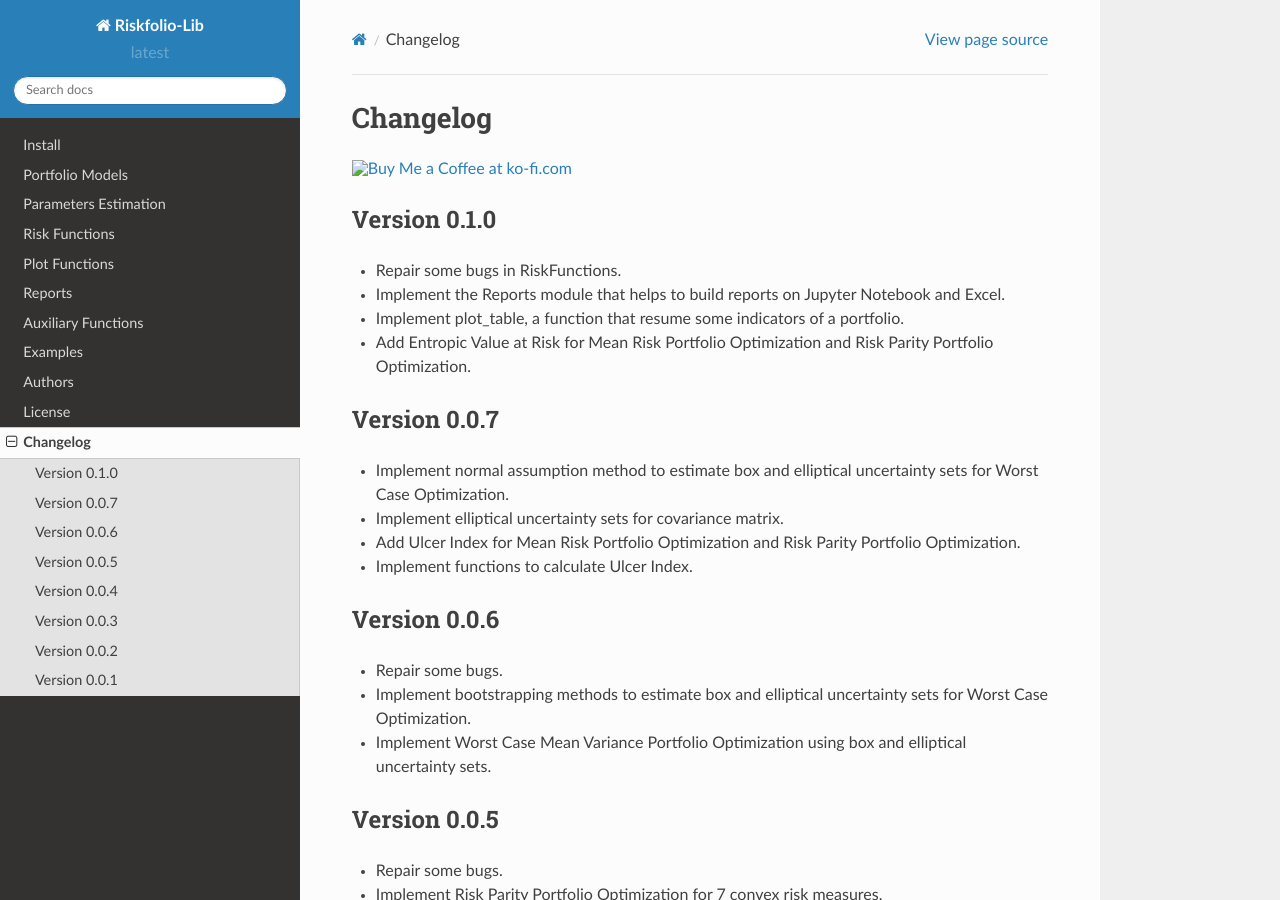
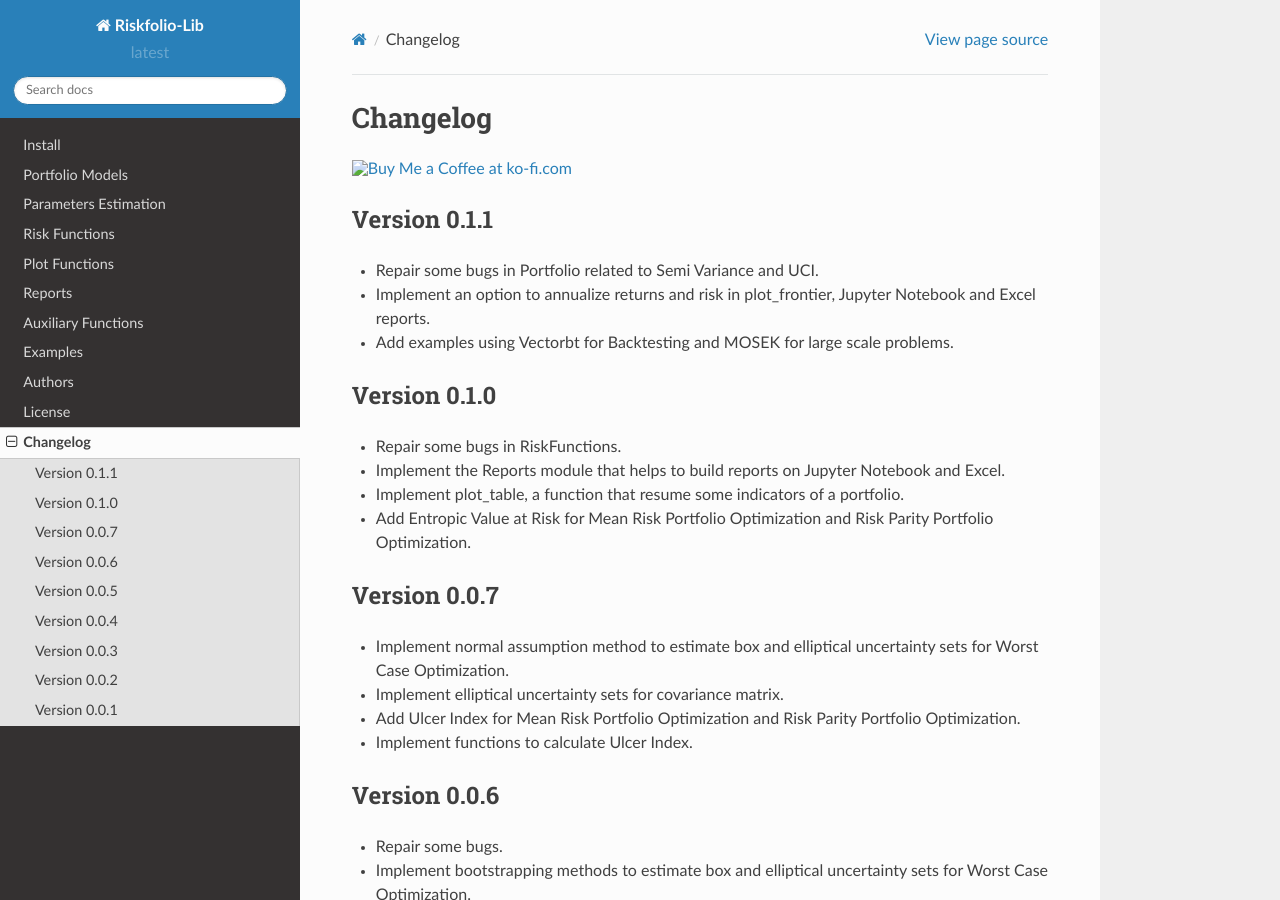
Before and after one commit to dcajasn/Riskfolio-Lib, a Sphinx documentation site: the page built from docs/source/changelog.rst, in a window 1280 px wide and 900 px high. Built offline with Sphinx 7.4.7 and the Read the Docs theme 2.0.0, drawn with Linux system fonts in a browser that asks for light colours; pages that are not in the unit, such as notebooks, are missing from menus.

Commit message:
Update docs

```diff
--- a/CHANGELOG.rst
+++ b/CHANGELOG.rst
@@ -5,6 +5,13 @@ Changelog
 .. raw:: html
 
     <a href='https://ko-fi.com/B0B833SXD' target='_blank'><img height='36'style='border:0px;height:36px;' src='https://cdn.ko-fi.com/cdn/kofi1.png?v=2' border='0' alt='Buy Me a Coffee at ko-fi.com' /></a>
+
+Version 0.1.1
+=============
+
+- Repair some bugs in Portfolio related to Semi Variance and UCI.
+- Implement an option to annualize returns and risk in plot_frontier, Jupyter Notebook and Excel reports.
+- Add examples using Vectorbt for Backtesting and MOSEK for large scale problems.
 
 Version 0.1.0
 =============
--- a/docs/source/conf.py
+++ b/docs/source/conf.py
@@ -28,7 +28,7 @@ author = 'Dany Cajas'
 # The short X.Y version
 version = 'latest'
 # The full version, including alpha/beta/rc tags
-release = '0.1.0'
+release = '0.1.1'
 
 
 # -- General configuration ---------------------------------------------------
@@ -211,6 +211,7 @@ intersphinx_mapping = {
     'pandas': ('https://pandas.pydata.org/docs/', None),
     'scipy': ('https://docs.scipy.org/doc/scipy/reference/', None),
     'arch': ('https://bashtage.github.io/arch/', None),
+    'xlsxwriter': ('https://xlsxwriter.readthedocs.io', None),
 
 }
 
--- a/docs/source/index.rst
+++ b/docs/source/index.rst
@@ -91,6 +91,7 @@ Some of key functionalities that Riskfolio-Lib offers:
 - Tools to estimate loadings matrix (Stepwise Regression and Principal Components Regression).
 - Tools to visualizing portfolio properties and risk measures.
 - Tools to build reports on Jupyter Notebook and Excel.
+- Option to use commercial optimization solver like MOSEK or GUROBI for large scale problems.
 
 
 Contents
--- a/docs/source/install.rst
+++ b/docs/source/install.rst
@@ -35,4 +35,4 @@ Riskfolio-Lib has the following dependencies:
 * scikit-learn>=0.22.0
 * statsmodels>=0.10.1
 * arch>=4.15
-* XlsxWriter>=1.3.7
+* xlsxwriter>=1.3.7
--- a/setup.py
+++ b/setup.py
@@ -12,7 +12,7 @@ URL = 'https://github.com/dcajasn/Riskfolio-Lib'
 LICENSE = 'BSD (3-clause)'
 KEYWORDS = 'finance, portfolio, optimization, quant, asset, allocation, investing'
 DOWNLOAD_URL = 'https://github.com/dcajasn/Riskfolio-Lib.git'
-VERSION = '0.1.0'
+VERSION = '0.1.1'
 PYTHON_REQUIRES = ">=3.7"
 
 INSTALL_REQUIRES = [
@@ -24,7 +24,7 @@ INSTALL_REQUIRES = [
     'scikit-learn>=0.22.0',
     'statsmodels>=0.10.1',
     'arch>=4.15',
-    'XlsxWriter>=1.3.7',
+    'xlsxwriter>=1.3.7',
 ]
 
 
```
Also changed, not shown: README.md (+2 -1 lines), docs/source/images/Area_Frontier.png, docs/source/images/Drawdown.png, docs/source/images/Histogram.png, docs/source/images/MSV_Frontier.png, docs/source/images/Pie_Chart.png, docs/source/images/Port_Series.png, docs/source/images/Port_Table.png, docs/source/images/Risk_Con.png, 3 other files.
